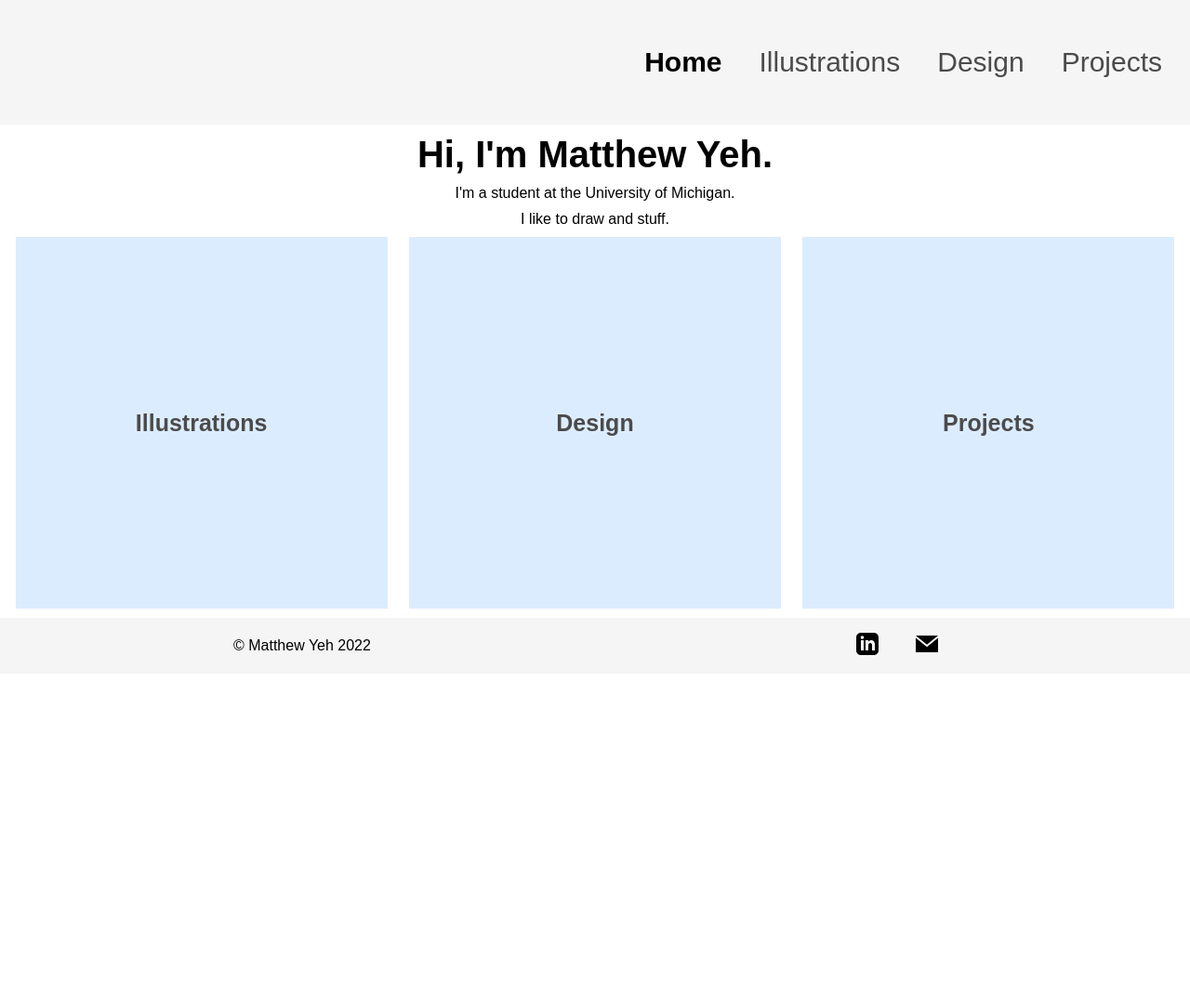
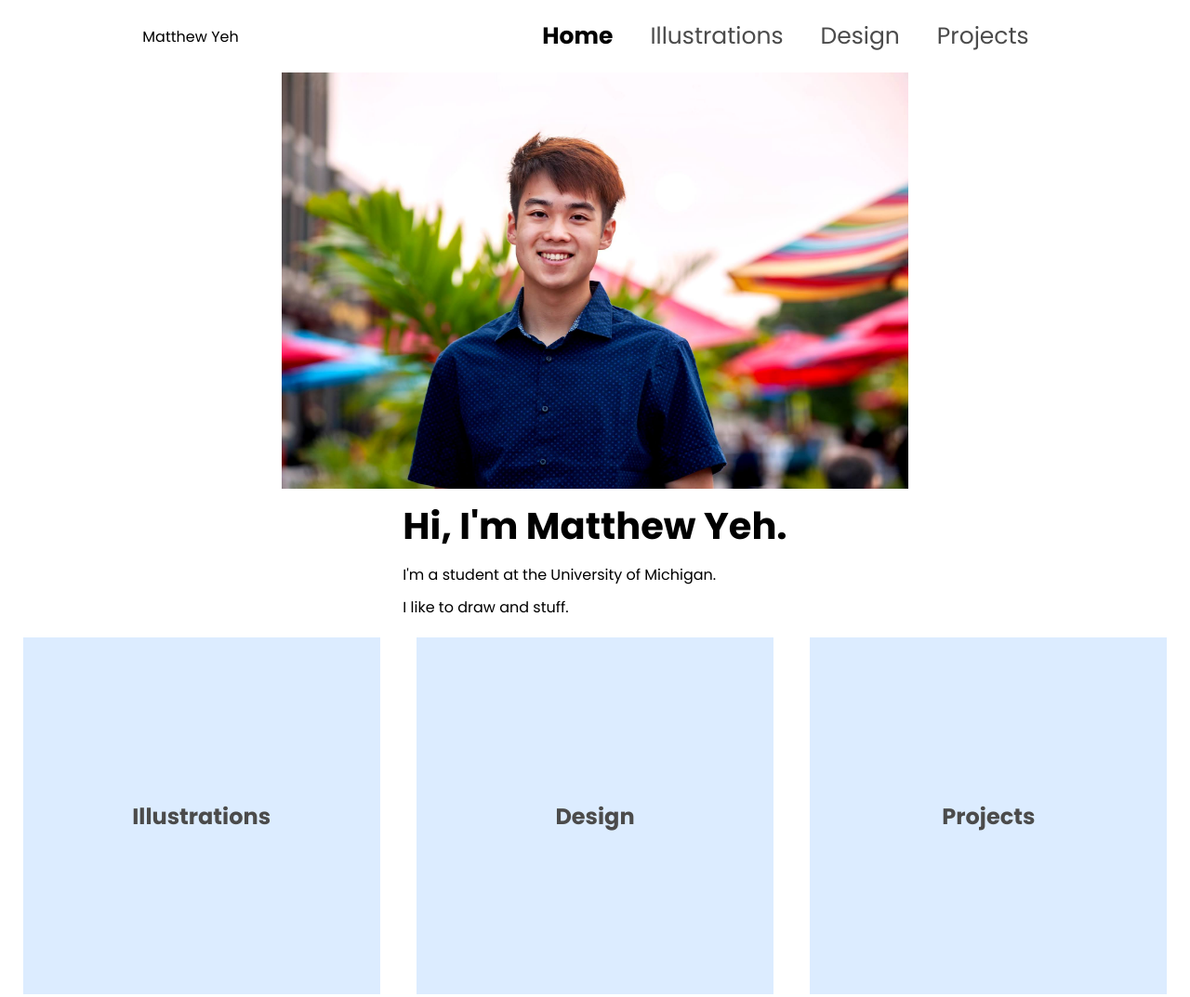
Before and after one commit to machupichu412/Portfolio-Second-Draft, a plain HTML site: page index.html in a window 1280 px wide. Shown: the top 1073 px of the page at 93% size. Before the commit the page ends 800 px from the top, so only its background shows below. Drawn offline with Linux system fonts and the light colour scheme.

Commit message:
Add files via upload

```diff
--- a/css/style.css
+++ b/css/style.css
@@ -1,5 +1,24 @@
+@import url("https://fonts.googleapis.com/css2?family=Poppins:ital,wght@0,100;0,200;0,300;0,400;0,500;0,600;0,700;0,800;0,900;1,100;1,200;1,300;1,400;1,500;1,600;1,700;1,800;1,900&display=swap");
+
+* {
+  margin: 0;
+  padding: 0;
+  box-sizing: border-box;
+}
+
+body {
+  font-family: "Poppins", sans-serif;
+}
+
+.container {
+  max-width: 1050px;
+  width: 90%;
+  margin: auto;
+}
+
+
 h1, h2, p, a{
-    font-family: Arial, sans-serif;
+    font-family: "Poppins", Arial, sans-serif;
     margin: 10px;
 }
 
@@ -39,8 +58,13 @@ a:hover{
 
 /* nav/header styling */
 header{
-    background-color: whitesmoke;
-    display: block;
+    background-color:  rgba(255, 255, 255, 0.4);
+    display: flex;
+    flex-direction: column;
+    align-items: center;
+}
+header>p{
+    display: none;
 }
 nav{
     padding: 10px;
@@ -55,10 +79,10 @@ nav ul {
 nav li {
     display: inline;
     padding: 10px;
-    font-family: Arial, sans-serif;
+    font-family: "Poppins", Arial, sans-serif;
 }
 .skip a{
-    background: white;
+    background: whitesmoke;
     left: 0;
     padding: 6px;
     -webkit-transition: top 0.5s ease-out;
@@ -67,7 +91,7 @@ nav li {
 }
 .skip a{
     position: absolute;
-    top: -40px;
+    top: -70px;
 }
 .skip a:focus{
     position: absolute;
@@ -79,12 +103,13 @@ footer {
     position: absolute;
     left: 0px;
     display: flex;
-    flex-direction: row;
+    flex-direction: column;
     justify-content: space-around;
     align-items: center;
     width: 100vw;
-    height: 60px;   /* Height of the footer */
-    background: whitesmoke;
+    height: auto;   /* Height of the footer */
+    padding: 10px;
+    background: white;
  }
  .footer_icons {
     display: flex;
@@ -96,13 +121,34 @@ footer {
  }
 
 /* index */
+.intro{
+    display:flex;
+    flex-direction: column;
+    align-items: center;
+
+}
+.frame{
+    display: grid;
+    max-width: 100vw;
+    overflow: hidden;
+    align-content:space-around;
+    justify-content: space-around;
+}
+.pfp{
+    max-height: 35vw;
+}
+
+
 .topic{
     background-color: rgb(220, 236, 255);
     display: grid;
     justify-items: center;
     align-content: center;
-    height: 350px;
-    width: 350px;
+    height: 90vw;
+    width: 90vw;
+}
+.topic h2{
+    font-size: 7vw;
 }
 .topics{
     display: grid;
@@ -153,16 +199,29 @@ iframe{
     justify-content: center;
 }
 
+
  /* Common breakpoints are 320px — 480px
  for mobile devices, 481px — 768px for iPads & tablets,
  769px — 1024px for small screens like laptop,
  1025px — 1200px for large screens like Desktops,
  and 1201px and above for extra large screens like TV. */
 @media screen and (min-width: 480px) {
+    header {
+        position: -webkit-sticky; /* For Safari */
+        position: sticky;
+        top: 0;
+        flex-direction: row;
+        justify-content: center;
+    }
+
+    main{
+        text-align: left;
+    }
+
     nav ul {
         flex-direction: row;
         justify-content: center;
-        font-size: 25px;
+        font-size: 20px;
     }
 
     h2{
@@ -175,12 +234,15 @@ iframe{
     }
 
     /* index */
+    .topic h2{
+        font-size: 3vw;
+    }
     .topics{
         grid-template-columns: 1fr 1fr 1fr;
     }
     .topic{
-        height: 400px;
-        width: 400px;
+        height: 30vw;
+        width: 30vw;
     }
 
     /* drawings page */
@@ -203,17 +265,28 @@ iframe{
     }
     .design_gallery{
         flex-direction: row;
-        justify-content: center
+        justify-content: space-around;
     }
 }
 @media screen and (min-width: 768px) {
+    header{
+        justify-content: space-around;
+
+    }
+    header>p{
+        display: initial;
+    }
     nav ul {
         justify-content: flex-end;
-        font-size: 30px;
+        font-size: 25px;
     }
 
     h1{
         font-size: 40px;
+    }
+
+    .topic h2{
+        font-size: 1.5em;
     }
 
     /* drawings page */
@@ -241,3 +314,22 @@ iframe{
         max-width: auto;
     }
 }
+
+@media screen and (prefers-reduced-motion: reduce){
+    html{
+        scroll-behavior: auto; /* Removes scroll animation */
+    }
+
+    .skip a{
+      -webkit-transition: none; /* sets to default setting */
+      transition: none;        /* sets to default setting */
+     }
+
+}
+
+/* Add an icon for the tab */
+/* add more text */
+/* Make UI look better */
+/* pictures on homepage */
+/* include info necessary for ENTR 390 */
+/* fix index page */
--- a/index.html
+++ b/index.html
@@ -4,12 +4,14 @@
     <meta charset="UTF-8">
     <meta http-equiv="X-UA-Compatible" content="IE=edge">
     <meta name="viewport" content="width=device-width, initial-scale=1.0">
+    <link rel="icon" href="assets/Miyajima.png">
     <link rel="reset" href="css/html5reset.css">
     <link rel="stylesheet" href="css/style.css">
     <title>Home</title>
 </head>
 <body>
     <header>
+        <p>Matthew Yeh</p>
         <nav>
             <div class="skip"><a href="#main">Skip to Main Content</a></div>
             <ul>
@@ -22,10 +24,19 @@
     </header>
     <main id="main">
         <div class="intro">
-            <h1 class="hi">Hi, I'm Matthew Yeh.</h1>
-            <p>I'm a student at the University of Michigan.</p>
-            <p>I like to draw and stuff.</p>
+            <div class="card">
+                <div class="frame">
+                    <img class="pfp" src="assets/Profile Picture.jpeg" alt="An outdoor photograph of Matthew Yeh smiling in a blue collared shirt">
+                </div>
+            </div>
+            <div class="info">
+                <h1 class="hi">Hi, I'm Matthew Yeh.</h1>
+                <p>I'm a student at the University of Michigan.</p>
+                <p>I like to draw and stuff.</p>
+            </div>
+
         </div>
+
 
         <div class="topics">
             <div class = "topic">
@@ -40,7 +51,6 @@
         </div>
     </main>
     <footer>
-        <p>&copy; Matthew Yeh 2022</p>
         <div class="footer_icons">
             <div>
                 <a href="https://www.linkedin.com/in/matthew-t-yeh">
@@ -53,6 +63,7 @@
                 </a>
             </div>
         </div>
+        <p>&copy; Matthew Yeh 2022</p>
     </footer>
 </body>
 </html>
```
Also changed, not shown: design_project2.html (+3 -1 lines), drawings.html (+3 -1 lines), graphic_design.html (+3 -1 lines), assets/Profile Picture.jpeg (added).
